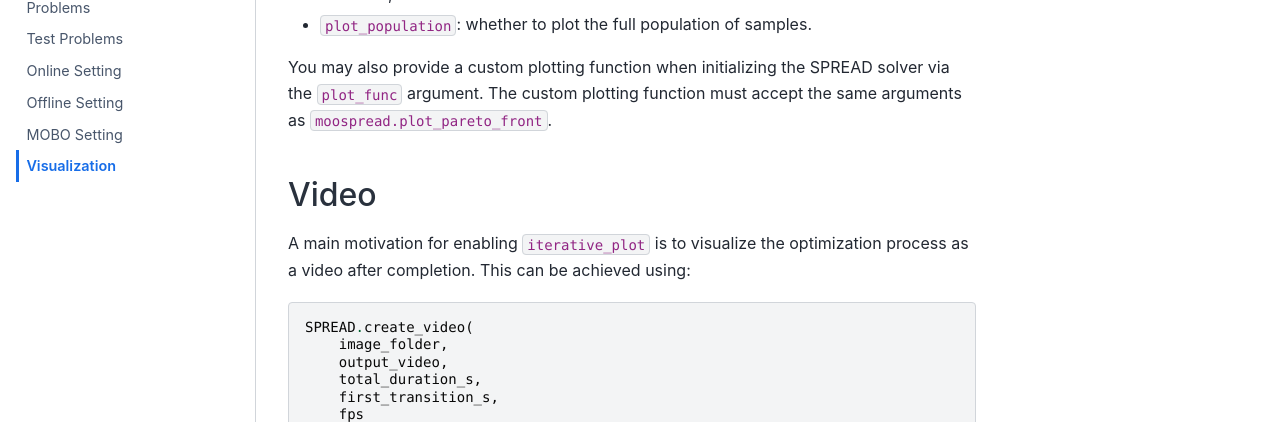
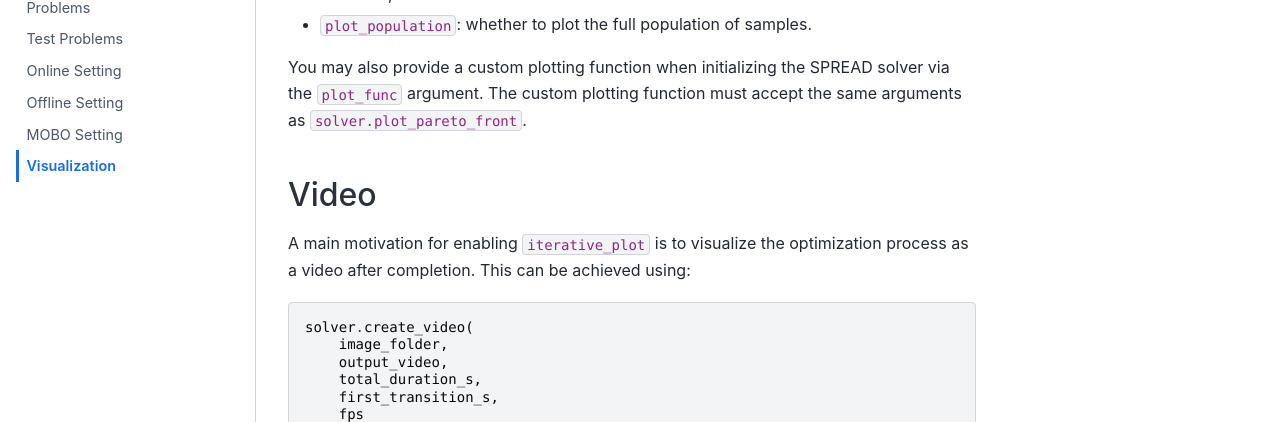
Before and after one commit to safe-autonomous-systems/moo-spread, a Sphinx documentation site: the page built from docs/visualization.rst, in a window 1280 px wide and 1200 px high. Shown: the part 389-811 px from the top of the window. Built offline with Sphinx 7.4.7 and the Sphinx Book theme 1.1.4, drawn with Linux system fonts in a browser that asks for light colours.

Commit message:
Update references to plotting function in documentation

```diff
--- a/docs/visualization.rst
+++ b/docs/visualization.rst
@@ -14,7 +14,7 @@ Several arguments of ``solver.solve(...)`` can be used to control the visualizat
 - ``plot_population``: whether to plot the full population of samples.
 
 You may also provide a custom plotting function when initializing the SPREAD solver via the ``plot_func`` argument.
-The custom plotting function must accept the same arguments as ``moospread.plot_pareto_front``.
+The custom plotting function must accept the same arguments as ``solver.plot_pareto_front``.
 
 
 Video
@@ -25,7 +25,7 @@ This can be achieved using:
 
 .. code-block:: python
 
-   SPREAD.create_video(
+   solver.create_video(
        image_folder,
        output_video,
        total_duration_s,
```
